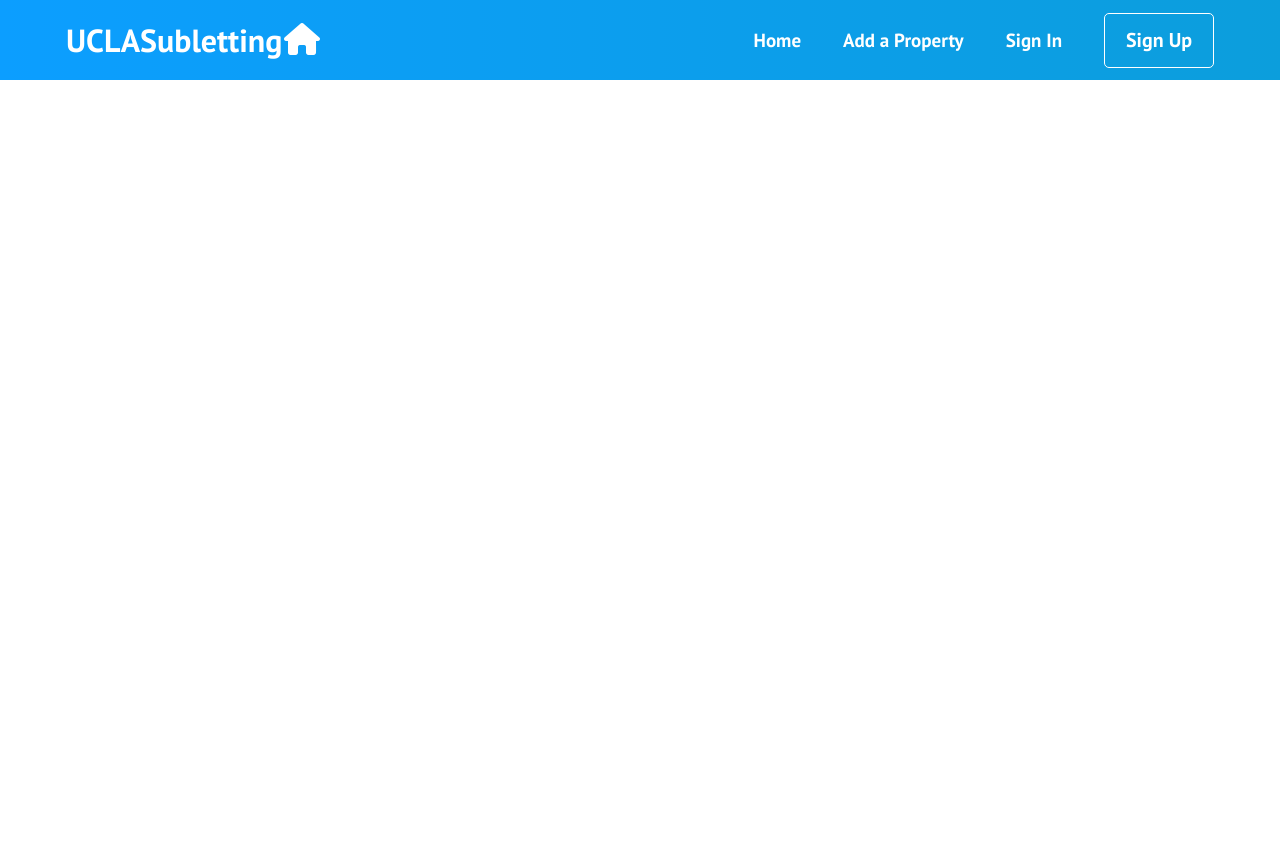
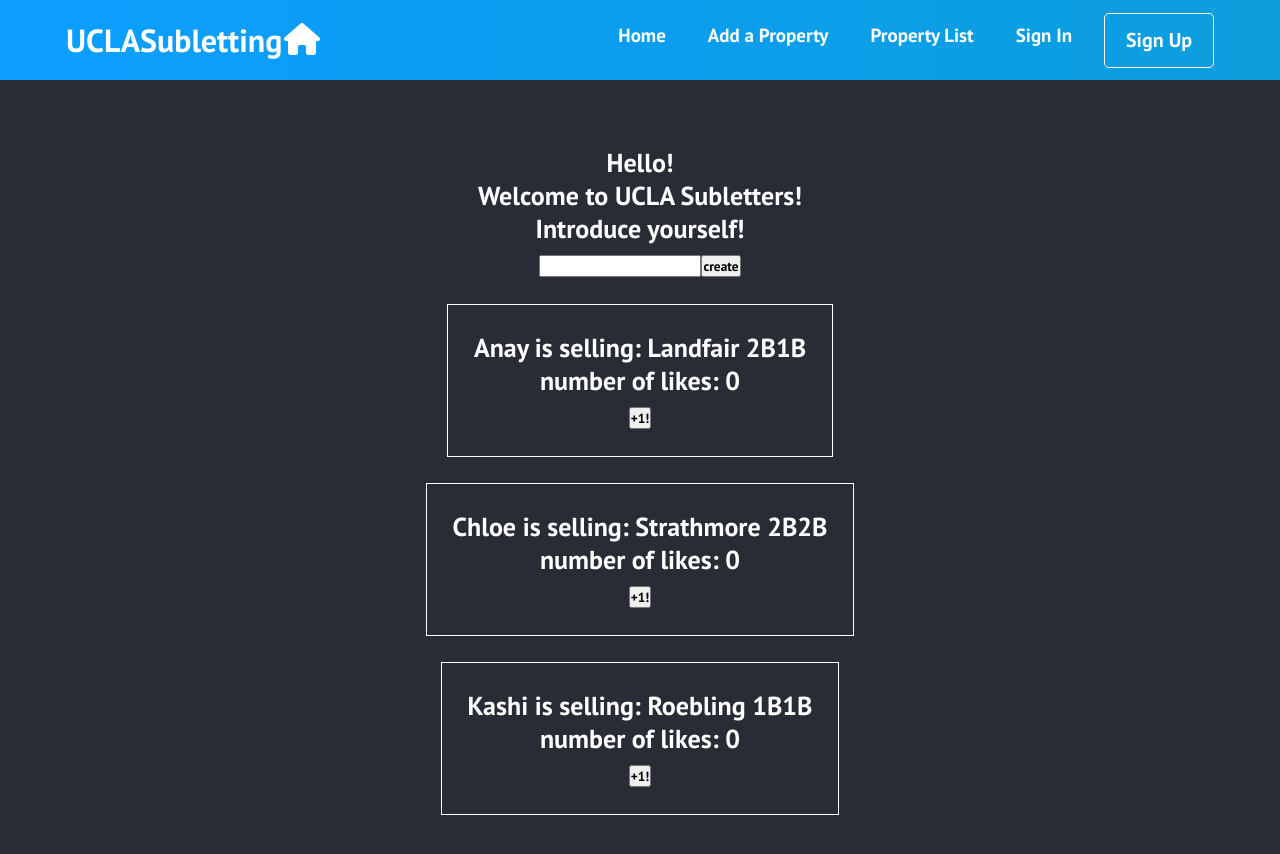
Before and after one commit to anaymehta/UCLASubletting, a React (Create React App) app: page /property-list in a window 1280 px wide. Shown: the top 854 px of the page. Before the commit the page ends 800 px from the top, so only its background shows below. Built offline with nearby package versions, Linux system fonts and the light colour scheme.

Commit message:
Add property list page (#5)
* Create .gitignore

* Added propertyList page

* Updated navbar, routes.

* got rid of react logo on propertyListing

```diff
--- a/src/App.js
+++ b/src/App.js
@@ -4,6 +4,7 @@
 import { BrowserRouter as Router, Switch, Route } from "react-router-dom";
 import Home from "./components/pages/Home";
 import addaproperty from "./components/pages/addaproperty";
+import propertyList from "./components/pages/propertyList";
 import Signup from "./components/pages/Signup";
 
 function App() {
@@ -13,6 +14,7 @@
       <Switch>
         <Route path="/" exact component={Home} />
         <Route path="/add-a-property" exact component={addaproperty} />
+        <Route path="/property-list" exact component={propertyList} />
         <Route path="/sign-up" exact component={Signup} />
       </Switch>
     </Router>
--- a/src/components/Navbar.js
+++ b/src/components/Navbar.js
@@ -36,6 +36,15 @@
             </li>
             <li className="nav-item">
               <Link
+                to="/property-list"
+                className="nav-links"
+                onClick={closeMobileMenu}
+              >
+                Property List
+              </Link>
+            </li>
+            <li className="nav-item">
+              <Link
                 to="/sign-in"
                 className="nav-links"
                 onClick={closeMobileMenu}
--- /dev/null
+++ b/src/components/pages/components/CreateListing.js
@@ -0,0 +1,21 @@
+import {useState} from 'react';
+
+function CreateListing(props) {
+  const [text, setText] = useState("");
+  const handleInput = (e) => {
+    setText(e.target.value);
+  }
+  const createListing = () => {
+    props.createListing(text);
+    setText("");
+  }
+  return (
+    <div>
+      <p>List your own apartment!</p>
+      <input type="text" onChange={handleInput} value={text} />
+      <button onClick={createListing}>Post Listing</button>
+    </div>
+  )
+}
+
+export default CreateListing;
--- /dev/null
+++ b/src/components/pages/components/Listing.js
@@ -0,0 +1,24 @@
+import {useState} from 'react';
+
+function Listing(props) {
+  const listingStyle = {
+    border: "1px solid white",
+    padding: "1em",
+    marginTop: "1em"
+  };
+  const [likes, setLikes] = useState(0);
+  const addLike = () => setLikes(likes + 1);
+  return (
+    <div style={listingStyle}>
+      <p>
+        {props.author} is selling: {props.body}
+      </p>
+      <p>
+        number of likes: {likes}
+      </p>
+      <button onClick={addLike}>+1!</button>
+    </div>
+  );
+}
+
+export default Listing;
--- /dev/null
+++ b/src/components/pages/components/UserCreation.js
@@ -0,0 +1,21 @@
+import {useState} from 'react';
+
+function UserCreation(props) {
+  const [text, setText] = useState("");
+  const handleInput = (e) => {
+    setText(e.target.value);
+  }
+  const createUser = () => {
+    props.createUser(text);
+    setText("");
+  }
+  return (
+    <div>
+      <p>Introduce yourself!</p>
+      <input type="text" onChange={handleInput} value={text} />
+      <button onClick={createUser}>create</button>
+    </div>
+  )
+}
+
+export default UserCreation;
--- /dev/null
+++ b/src/components/pages/propertyList.css
@@ -0,0 +1,27 @@
+.App {
+  text-align: center;
+}
+
+.App-header {
+  background-color: #282c34;
+  min-height: 100vh;
+  display: flex;
+  flex-direction: column;
+  align-items: center;
+  justify-content: center;
+  font-size: calc(10px + 2vmin);
+  color: white;
+}
+
+.App-link {
+  color: #61dafb;
+}
+
+@keyframes App-logo-spin {
+  from {
+    transform: rotate(0deg);
+  }
+  to {
+    transform: rotate(360deg);
+  }
+}
--- /dev/null
+++ b/src/components/pages/propertyList.js
@@ -0,0 +1,60 @@
+import './propertyList.css';
+import Listing from './components/Listing'
+import {useState} from 'react'
+import CreateListing from './components/CreateListing'
+import UserCreation from './components/UserCreation'
+
+const defaultListings = [
+  {
+    author: "Anay",
+    body: "Landfair 2B1B",
+  },
+  {
+    author: "Chloe",
+    body: "Strathmore 2B2B",
+  },
+  {
+    author: "Kashi",
+    body: "Roebling 1B1B",
+  },
+];
+
+function App() {
+  const [listings, setListings] = useState(defaultListings)
+  const [username, setUsername] = useState("")
+
+  const createListing = (newListingText) => {
+    const newListings = [...listings];
+    newListings.push({
+      author: username,
+      body: newListingText,
+    })
+    setListings(newListings)
+  }
+
+  const createUser = (newUsername) => {
+    setUsername(newUsername);
+  }
+
+
+  return (
+    <div className="App">
+      <header className="App-header">
+        <p>Hello{username !== "" && " " + username}!</p>
+        <p>Welcome to UCLA Subletters!</p>
+        {
+          username === "" ?
+            <UserCreation createUser={createUser} /> :
+            <CreateListing createListing={createListing} />
+        }
+        {
+          listings.map(( listing ) => {
+            return <Listing author={listing.author} body={listing.body} />
+          })
+        }
+      </header>
+    </div>
+  );
+}
+
+export default App;
```
Also changed, not shown: maxtest.txt (deleted), 1 other file (tests, documents, lock files or other folders).
